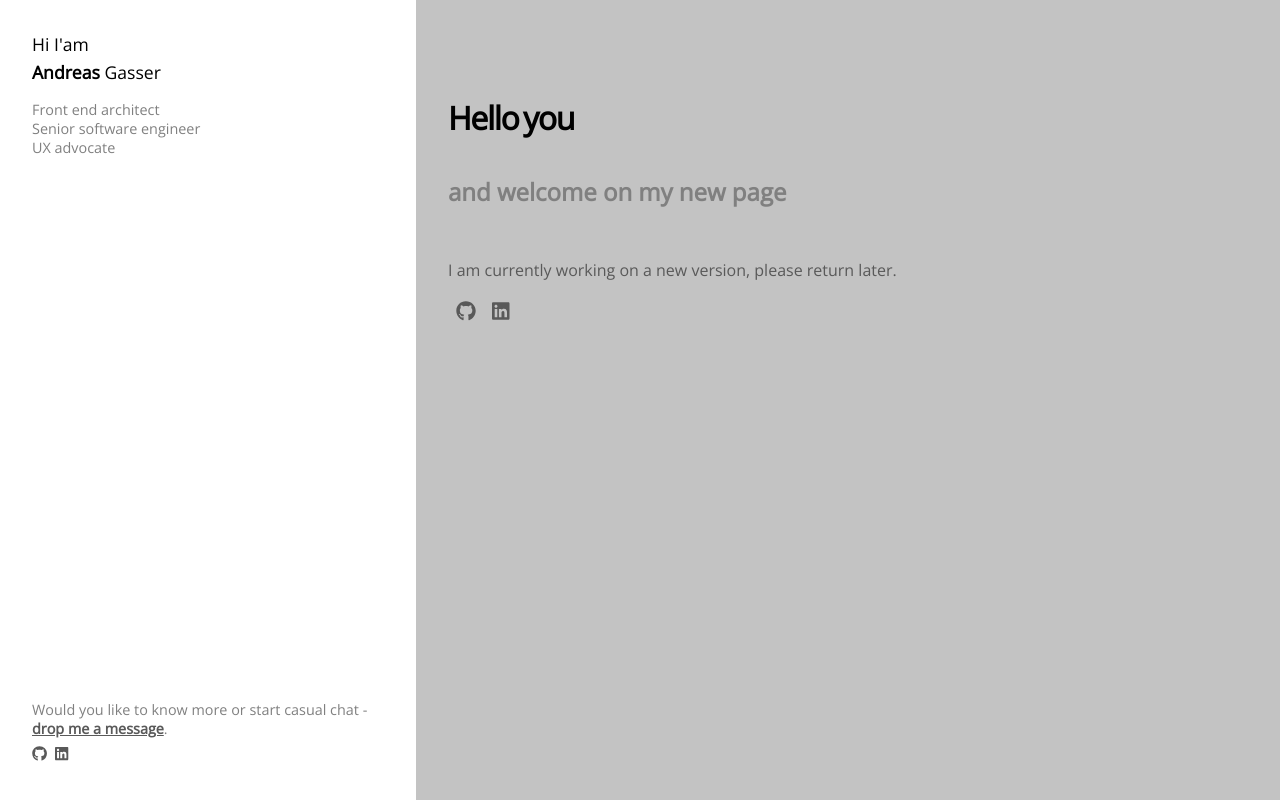
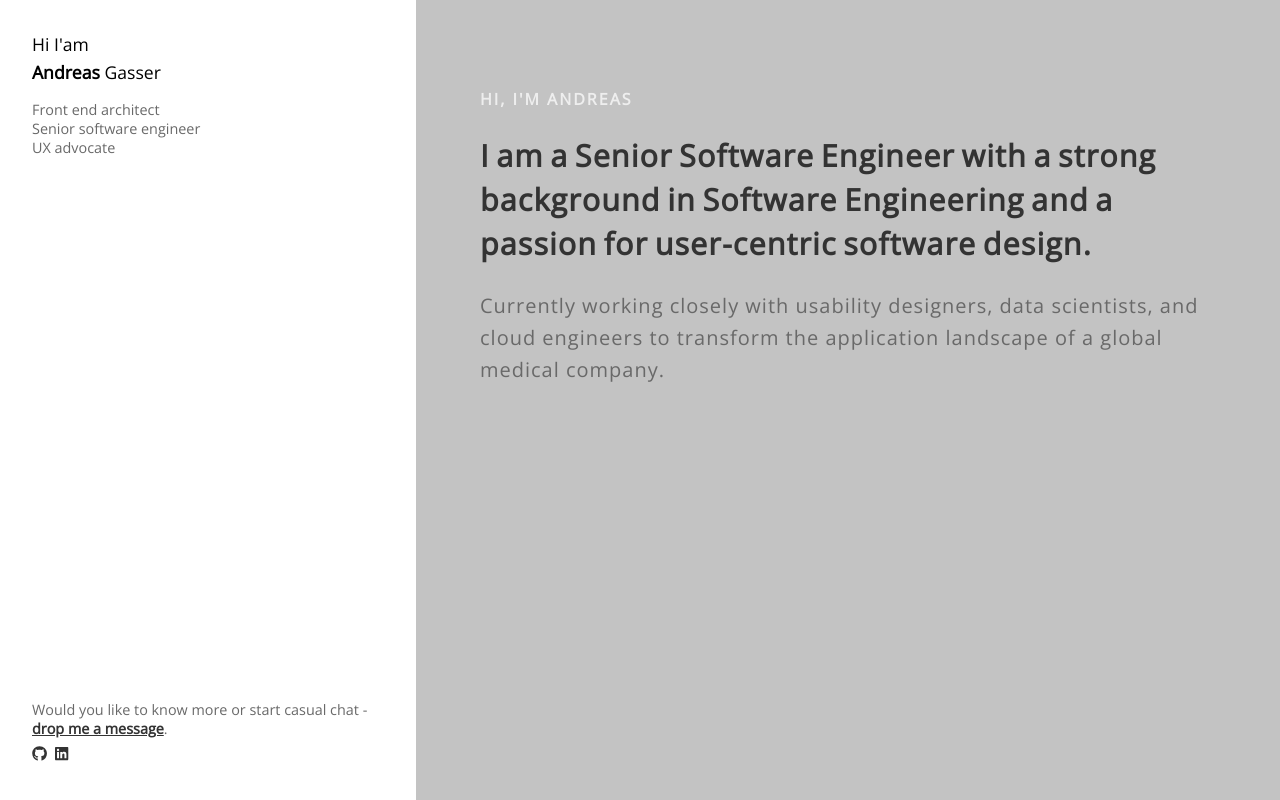
Before and after one commit to gasserandreas/andreasgasser.com, a Gatsby site: page / in a window 1280 px wide. Built offline with nearby package versions, Linux system fonts and the light colour scheme; Gatsby itself is replaced by a stand-in of ours.

Commit message:
feat(#54): added first draft for new index page

```diff
--- a/src/components/Theme/themes/light.js
+++ b/src/components/Theme/themes/light.js
@@ -2,11 +2,12 @@ export default {
   colors: {
     ...global.colors,
     // text colors
-    text: '#595959',
+    text: '#333333',
     textHover: '#7e7e7e',
     textHighlighed: '#333',
     textInverse: '#eee',
-    muted: '#808080',
+    // muted: '#808080',
+    muted: '#696969',
     // background colors
     background: '#c3c3c3',
     backgroundInverse: '#fff',
--- a/src/pages/index.jsx
+++ b/src/pages/index.jsx
@@ -1,49 +1,63 @@
 /* eslint-disable no-trailing-spaces, max-len */
 import React from 'react';
 import styled from 'styled-components';
+import { Box } from 'rebass/styled-components';
+
+import Text from '../components/Base/Text';
+import Heading from '../components/Base/Heading';
 
 import Page from '../components/Page/Page';
 import Layout from '../components/Layout/Layout';
 import SEO from '../components/SEO/SEO';
 
-import Text from '../components/Base/Text';
-import Heading from '../components/Base/Heading';
-import { GitHubIcon, LinkedInIcon } from '../components/Icons/SocialIcon';
-
-const Styled = {
-  Heading: styled.div`
-    padding: 2rem 0;
+const Styles = {
+  Wrapper: styled(Box)`
+    padding: 2rem;
   `,
-  SocialIconWrapper: styled.div`
-    a {
-      display: inline-block;
-      margin: 0 0.5rem 0;
-      font-size: 1.25rem;
-    }
-  `,
+  WelcomeText: styled(Text)(({ theme }) => `
+    color: ${theme.colors.textInverse};
+    font-weight: 900;
+    text-transform: uppercase;
+    font-size: 1rem;
+    letter-spacing: 2px;
+    margin: 1.5rem 0;
+  `),
+  Heading: styled(Heading)(({ theme }) => `
+    color: ${theme.colors.text};
+    letter-spacing: 1.15px;
+    font-weight: 600;
+    font-size: 1.90rem;
+    margin: 1.5rem 0;
+    line-height: 2.75rem;
+  `),
+  Description: styled(Text)(({ theme }) => `
+    color: ${theme.colors.muted}
+    font-size: 1.25rem;
+    letter-spacing: 1px;
+    line-height: 2rem;
+  `),
 };
 
 const IndexPage = () => (
   <Page>
     <SEO title="Home" />
     <Layout>
-      <Styled.Heading>
-        <Heading
-          variant="page"
-          my={4}
-        >
-          Hello you
+      <Styles.Wrapper>
+        <Styles.WelcomeText>
+          Hi, I
+          {'\''}
+          m
           {' '}
-        </Heading>
-        <Heading variant="subPage">and welcome on my new page</Heading>
-      </Styled.Heading>
-      <Text my={3}>
-        I am currently working on a new version, please return later.
-      </Text>
-      <Styled.SocialIconWrapper>
-        <GitHubIcon />
-        <LinkedInIcon />
-      </Styled.SocialIconWrapper>
+          Andreas
+        </Styles.WelcomeText>
+        <Styles.Heading>
+          I am a Senior Software Engineer with a strong background in Software Engineering and a passion for user-centric software design.
+        </Styles.Heading>
+        <Styles.Description>
+          {/* I am a Senior Software Engineer with a strong background in Software Engineering and a passion for user-centric software design.  */}
+          Currently working closely with usability designers, data scientists, and cloud engineers to transform the application landscape of a global medical company.
+        </Styles.Description>
+      </Styles.Wrapper>
     </Layout>
   </Page>
 );
```
